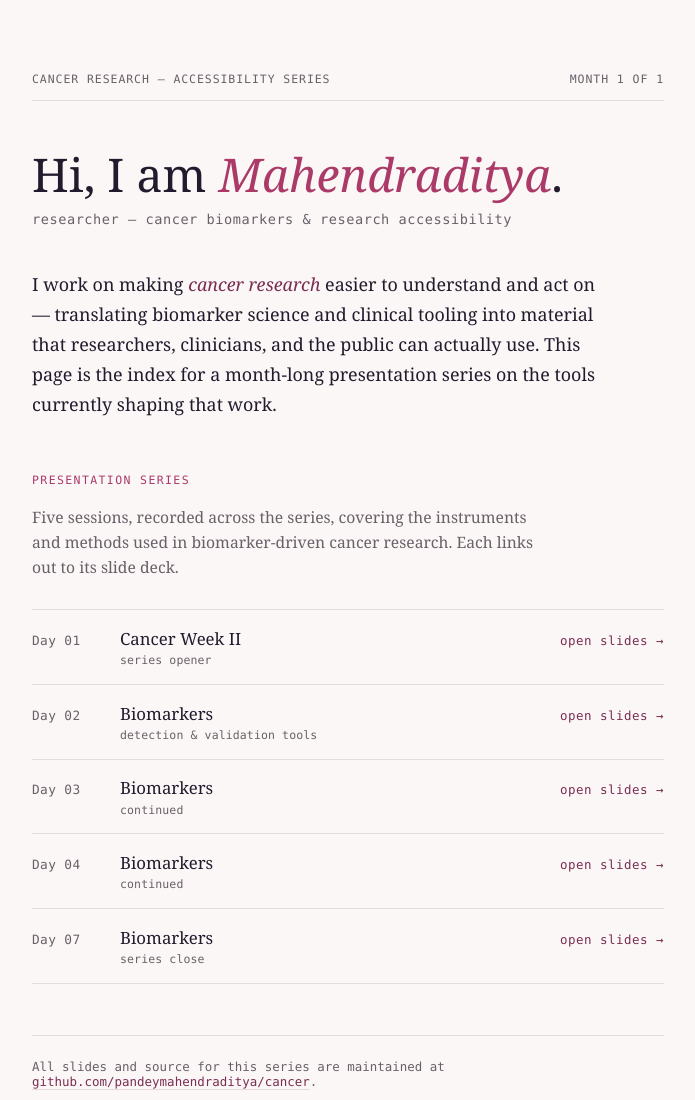
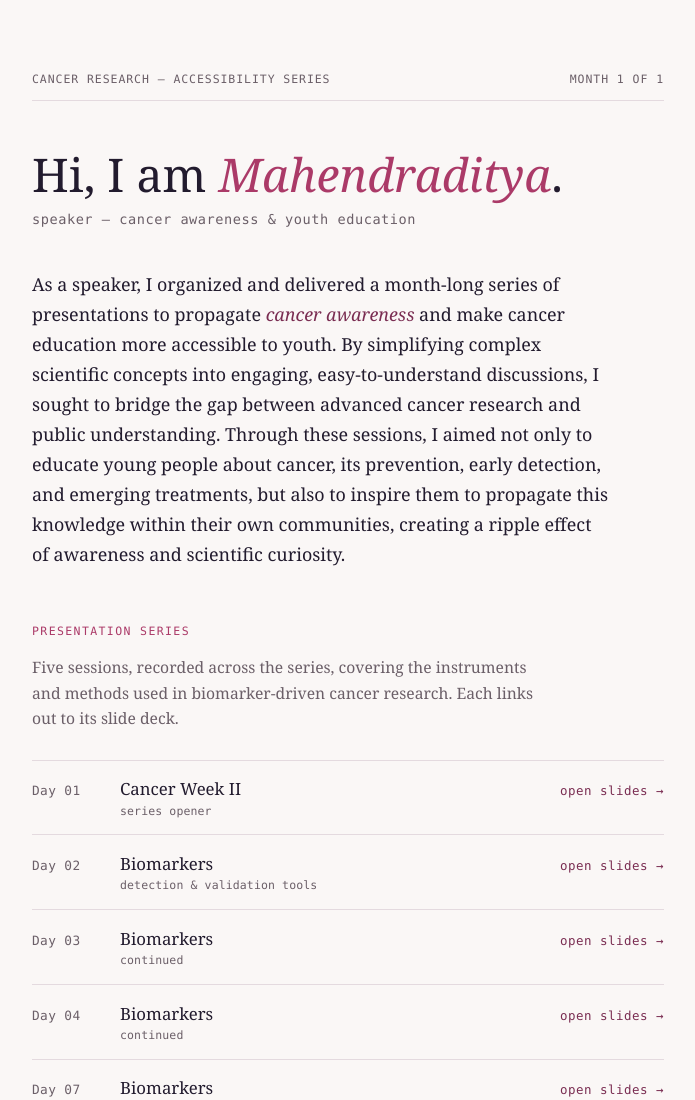
Before and after one commit to pandeymahendraditya/cancer, a plain HTML site: page index.html in a window 1280 px wide. Shown: the top 1100 px of the page, without its empty margins (292-987 px from the left). Drawn offline with Linux system fonts and the light colour scheme.

Commit message:
Update homepage description to speaker bio

```diff
--- a/index.html
+++ b/index.html
@@ -215,14 +215,19 @@
   </div>
 
   <h1>Hi, I am <em>Mahendraditya</em>.</h1>
-  <p class="role">researcher — cancer biomarkers &amp; research accessibility</p>
+  <p class="role">speaker — cancer awareness &amp; youth education</p>
 
   <p class="lede">
-    I work on making <strong>cancer research</strong> easier to understand and
-    act on — translating biomarker science and clinical tooling into material
-    that researchers, clinicians, and the public can actually use. This page
-    is the index for a month-long presentation series on the tools currently
-    shaping that work.
+    As a speaker, I organized and delivered a month-long series of
+    presentations to propagate <strong>cancer awareness</strong> and make
+    cancer education more accessible to youth. By simplifying complex
+    scientific concepts into engaging, easy-to-understand discussions, I
+    sought to bridge the gap between advanced cancer research and public
+    understanding. Through these sessions, I aimed not only to educate
+    young people about cancer, its prevention, early detection, and
+    emerging treatments, but also to inspire them to propagate this
+    knowledge within their own communities, creating a ripple effect of
+    awareness and scientific curiosity.
   </p>
 
   <section>
```
